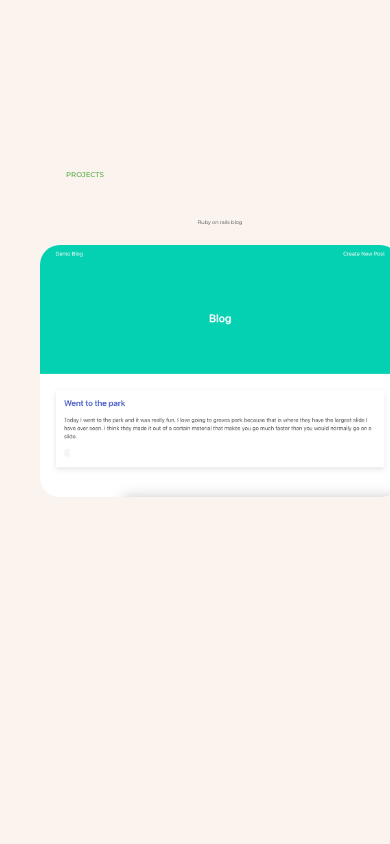
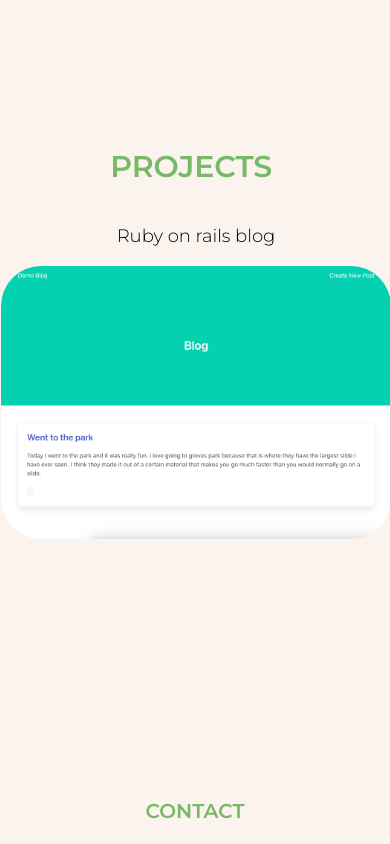
Before and after one commit to andrewanselmo/Andrew-Site, a React (Vite) app: page / in a window 390 px wide. Shown: the part 2140-2984 px from the top of the page. Built offline with nearby package versions, Linux system fonts and the light colour scheme.

Commit message:
phone responsive

```diff
--- a/src/components/Content.css
+++ b/src/components/Content.css
@@ -403,6 +403,46 @@ li:hover {
         grid-row:2;
     }
 
+    #projects{
+        gap: 10px;
+        grid-template-rows: 1fr 7fr ;
+        /* grid-template-columns: 1fr; */
+        padding:1px;
+        width: 100%
+
+    }
+
+    #projects-h1{
+        font-size: 30px;
+        grid-column: 1 / span 2;
+        margin-bottom: 5%;
+        margin-left: 13%;
+        margin-right: 13%
+    }
+
+    #rails-h2{
+        font-size: 18px;
+        margin-bottom: 5%;
+
+    }
+
+    #rails-project{
+        width: 100%;
+        grid-column: 1 / span 2;
+        padding: 0px
+
+    }
+
+    #rails-img{
+        width: 100%;
+        padding: 0px;
+
+    }
+
+    #contact-h1{
+        font-size: 20px;
+    }
+
 
     #git-img{
         width:80px;
```
